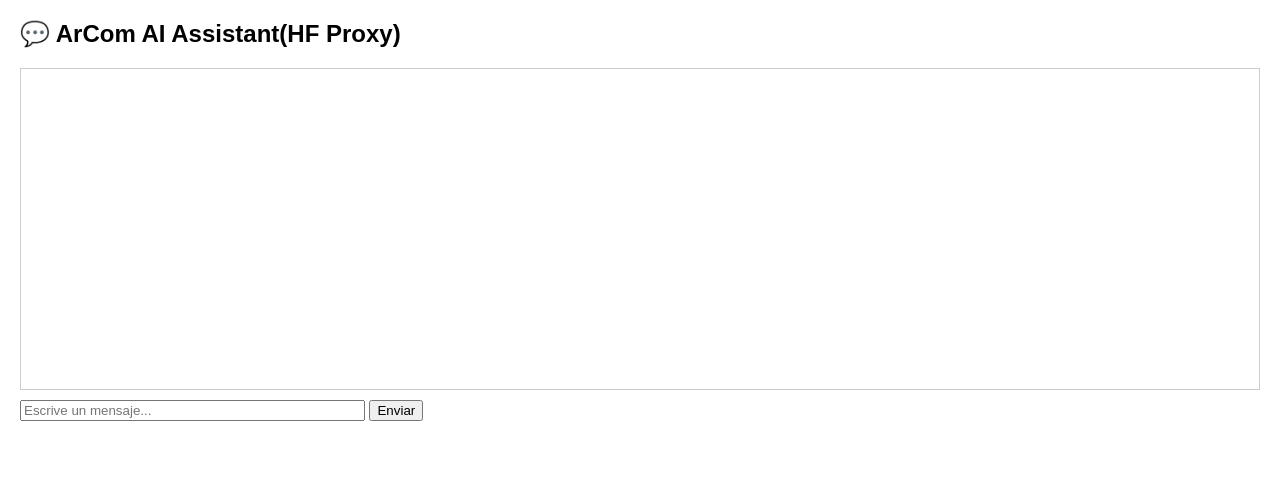
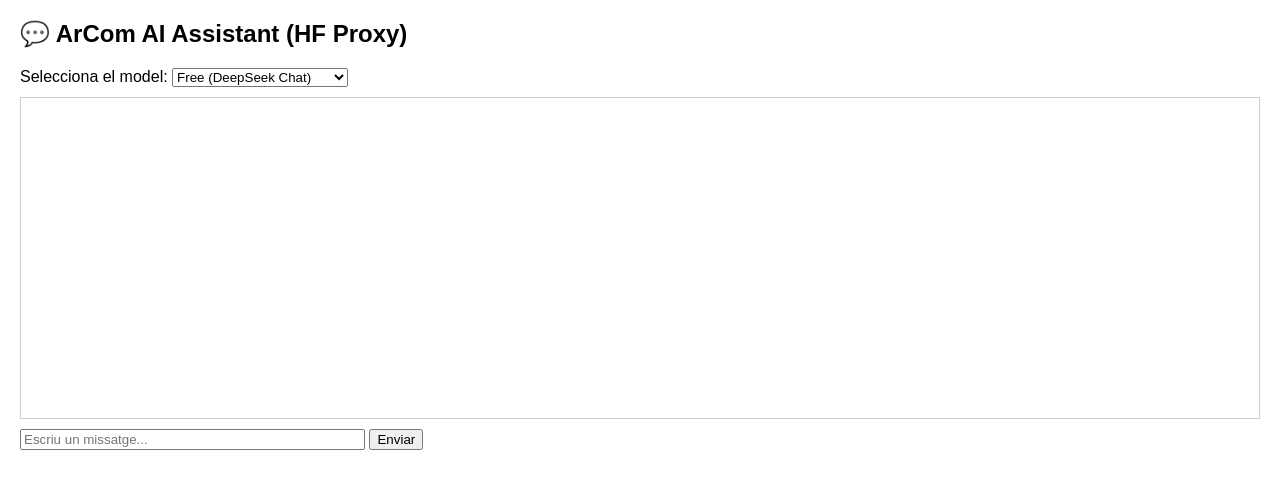
Before and after one commit to Comfrey29/arcom-ai-assistant, a Flask app: page / in a window 1280 px wide. Shown: the top 489 px of the page. Run offline with Flask 3, Linux system fonts and the light colour scheme.

Commit message:
Update index.html

```diff
--- a/templates/index.html
+++ b/templates/index.html
@@ -1,7 +1,7 @@
 <!DOCTYPE html>
 <html lang="ca">
 <head>
-  <meta charset="UTF-8">
+  <meta charset="UTF-8" />
   <title>ArCom AI Assistant</title>
   <style>
     body { font-family: Arial, sans-serif; margin: 20px; }
@@ -9,34 +9,57 @@
     .user { font-weight: bold; color: blue; }
     .bot { font-weight: bold; color: green; }
     #input-area { margin-top: 10px; }
+    #model-select { margin-bottom: 10px; }
   </style>
 </head>
 <body>
-  <h2>💬 ArCom AI Assistant(HF Proxy)</h2>
+  <h2>💬 ArCom AI Assistant (HF Proxy)</h2>
+
+  <!-- Selector de model (mode free o premium) -->
+  <label for="model-select">Selecciona el model:</label>
+  <select id="model-select">
+    <option value="free" selected>Free (DeepSeek Chat)</option>
+    <option value="premium">Premium (GPT-3.5 Turbo)</option>
+  </select>
+
   <div id="chat-box"></div>
+
   <div id="input-area">
-    <input type="text" id="message" placeholder="Escrive un mensaje..." size="40">
+    <input type="text" id="message" placeholder="Escriu un missatge..." size="40" />
     <button onclick="sendMessage()">Enviar</button>
   </div>
+
   <script>
     const chatBox = document.getElementById("chat-box");
+
     function addMessage(sender, text) {
       const p = document.createElement("p");
-      p.innerHTML = `<span class="${sender}">${sender}:</span> ${text}`;
+      p.innerHTML = `<span class="${sender === 'Usuari' ? 'user' : 'bot'}">${sender}:</span> ${text}`;
       chatBox.appendChild(p);
       chatBox.scrollTop = chatBox.scrollHeight;
     }
+
     async function sendMessage() {
       const input = document.getElementById("message");
       const message = input.value.trim();
+      const modelSelect = document.getElementById("model-select");
+      const userType = modelSelect.value; // 'free' o 'premium'
+
       if (!message) return;
       addMessage("Usuari", message);
       input.value = "";
+      input.disabled = true;
+      document.querySelector("button").disabled = true;
+
       try {
         const res = await fetch("/api/chat", {
           method: "POST",
           headers: { "Content-Type": "application/json" },
-          body: JSON.stringify({ message, user_id: "default" })
+          body: JSON.stringify({
+            message: message,
+            user_id: "default",
+            user_type: userType
+          })
         });
         const data = await res.json();
         if (data.reply) {
@@ -47,6 +70,10 @@
       } catch (err) {
         addMessage("Assistència", "⚠️ Error de connexió amb el servidor.");
       }
+
+      input.disabled = false;
+      document.querySelector("button").disabled = false;
+      input.focus();
     }
   </script>
 </body>
```
